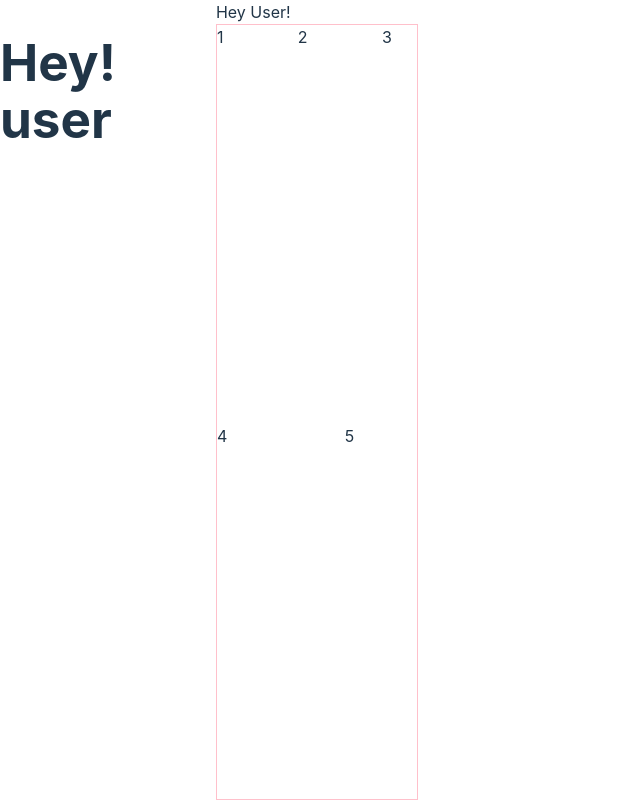
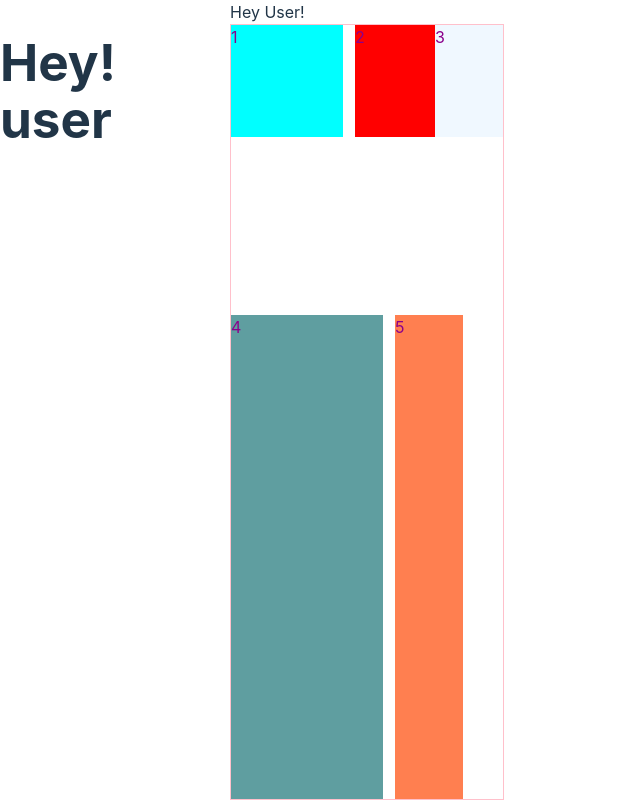
Before and after one commit to georgetsai2028/Budgeting-App, a React (Vite) app: page /user-dashboard in a window 1280 px wide. Shown: the whole page, without its empty margins (0-640 px from the left). Built offline with nearby package versions, Linux system fonts and the light colour scheme.

Commit message:
make grids even

```diff
--- a/src/pages/UserDashboard.css
+++ b/src/pages/UserDashboard.css
@@ -17,32 +17,40 @@ html, body #root{
     height: 100%;
     display: grid;
     gap: 12px;
+    grid-template-columns: 50px 50px;
+    grid-template-rows: 50px 50px;
+    color: darkmagenta;
 
     border: 1px solid pink;
 }
 
 #purchaseTracker{
     grid-row: 1 / 3;
-    grid-column: 1 / 2;
+    grid-column: 1 / 3;
+    background-color: aqua;
 
 }
 
 #piggybank {
     grid-row: 1 / 3;
-    grid-column: 3 / 4;
+    grid-column: 3 / 6;
+    background-color: red;
 }
 
 #investments {
     grid-row: 1 / 3;
-    grid-column: 5 / 6;
+    grid-column: 5 / 7;
+    background-color: aliceblue;
 }
 
 #barChart{
     grid-row: 4 / 7;
     grid-column: 1 / 4;
+    background-color: cadetblue;
 }
 
 #score{
     grid-row: 4 / 7;
     grid-column: 4 /6;
+    background-color: coral;
 }
```
